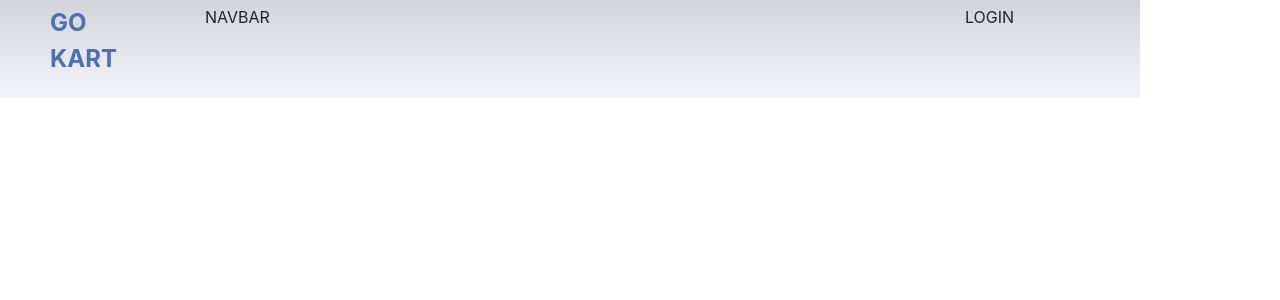
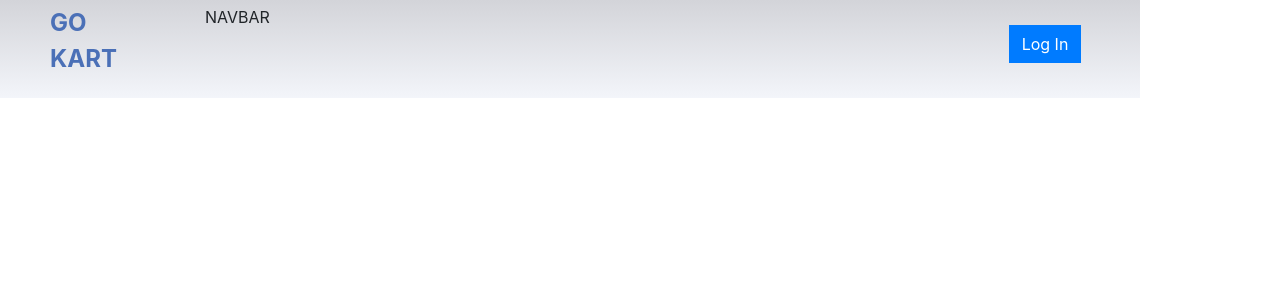
Before and after one commit to Bogdan00766/Car-Rental-Yii-framework-web-app, a PHP site: page / in a window 1280 px wide. Shown: the top 300 px of the page. Run offline with PHP 8.4, Linux system fonts and the light colour scheme; some libraries are stand-ins or nearby versions.

Commit message:
add Log In button

```diff
--- a/Stage2/css/style.css
+++ b/Stage2/css/style.css
@@ -12,3 +12,12 @@
     font-size: x-large;
     padding-left: 50px
 }
+
+.login-button{
+    text-align:center;
+    padding-top: 20px;
+}
+
+.btn-primary{
+    border-radius: 0;
+}
--- a/Stage2/index.php
+++ b/Stage2/index.php
@@ -19,8 +19,8 @@
                 NAVBAR
             </div>
 
-            <div class="col-md-2">
-                LOGIN
+            <div class="col-md-2 login-button">
+                <button type="button" class="btn btn-primary">Log In</button>
             </div>
         </div>
 
```
